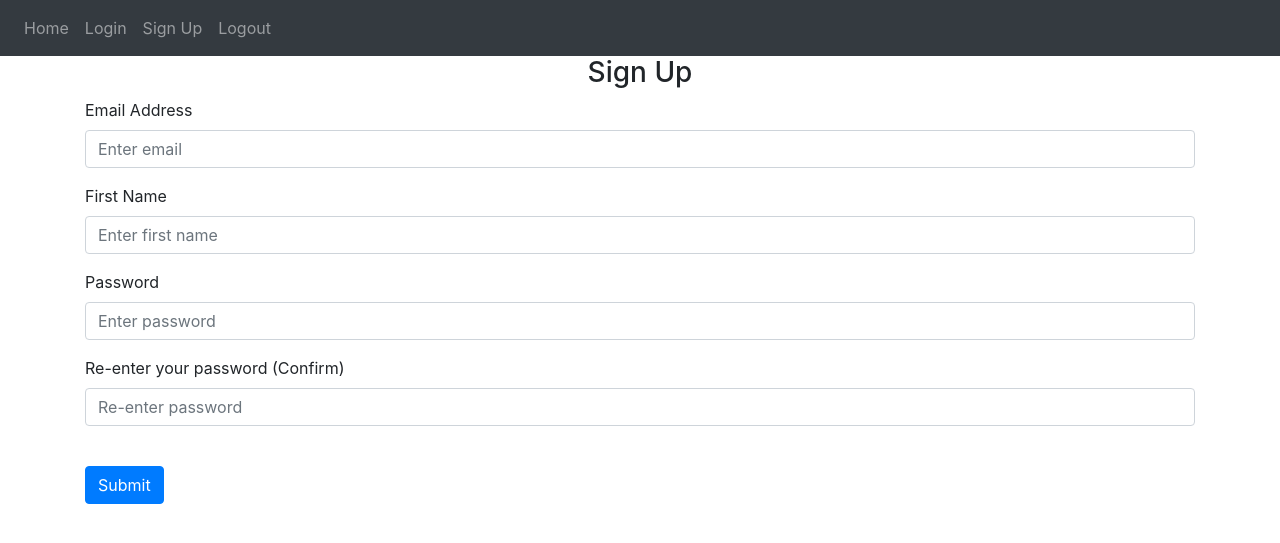
After one commit to kelvintanwm/website, a Flask app: template website/templates/sign_up.html in a window 1280 px wide. The commit adds this page. Shown: the top 543 px of the page. Run offline with Flask 3, Linux system fonts and the light colour scheme; the template is opened without the code that fills it, so the values that code supplies are empty; some libraries are stand-ins or nearby versions.

Commit message:
Created signup and login page

```diff
--- a/website/templates/base.html
+++ b/website/templates/base.html
@@ -2,7 +2,7 @@
 <html>
   <head>
     <meta charset="utf-8" />
-        <meta name = "viewport" content="width=device-width, initial-scale = 1" />
+    <meta name="viewport" content="width=device-width, initial-scale = 1" />
     <link
       rel="stylesheet"
       href="https://stackpath.bootstrapcdn.com/bootstrap/4.4.1/css/bootstrap.min.css"
@@ -16,23 +16,46 @@
     />
 
     <title>{% block title %}Home{% endblock%}</title>
-
   </head>
 
   <body>
-        <nav class = "navbar navbar-expand-lg navbar-dark bg-dark">
-            <button class = "navbar-toggler" type = "button" data-toggle="collapse" data-target ="#navbar">
-                <span class=  "navbar-toggler-icon"></span>
+    <nav class="navbar navbar-expand-lg navbar-dark bg-dark">
+      <button
+        class="navbar-toggler"
+        type="button"
+        data-toggle="collapse"
+        data-target="#navbar"
+      >
+        <span class="navbar-toggler-icon"></span>
       </button>
-            <div class = "collapse navbar-collapse" id="navbar">
-                <div class ="navbar-nav">
-                    <a class ="nav-item nav-link" id ="login" href="/login">Login</a>
-                    <a class ="nav-item nav-link" id ="login" href="/sign-up">Sign Up</a>
-                    <a class ="nav-item nav-link" id ="login" href="/logout">Logout</a>
-                    <a class ="nav-item nav-link" id ="login" href="/">Home</a>
+      <div class="collapse navbar-collapse" id="navbar">
+        <div class="navbar-nav">
+          <a class="nav-item nav-link" id="login" href="/">Home</a>
+          <a class="nav-item nav-link" id="login" href="/login">Login</a>
+          <a class="nav-item nav-link" id="login" href="/sign-up">Sign Up</a>
+          <a class="nav-item nav-link" id="login" href="/logout">Logout</a>
         </div>
       </div>
     </nav>
+
+    {% with messages = get_flashed_messages(with_categories=true) %} {% if
+    messages %} {% for category, message in messages %} {% if category
+    =='input_error' %}
+    <div class="alert alert-danger alter-dismissable fade show" role="alert">
+      {{ message }}
+      <button type="button" class="close" data-dismiss="alert">
+        <span aria-hidden="true">&times;</span>
+      </button>
+    </div>
+    {% else %}
+    <div class="alert alert-success alter-dismissable fade show" role="alert">
+      {{ message }}
+      <button type="button" class="close" data-dismiss="alert">
+        <span aria-hidden="true">&times;</span>
+      </button>
+    </div>
+    {% endif %} {% endfor %} {% endif %}{% endwith %}
+    <div class="container">{% block content %} {% endblock %}</div>
 
     <script
       src="https://code.jquery.com/jquery-3.2.1.slim.min.js"
@@ -51,9 +74,8 @@
     ></script>
 
     <script>
-            type = "text/javascript"
-            src = "{{url_for('static',filename ='index.js') }}" <!--python expression -->
+      type = "text/javascript";
+      src = "{{url_for('static',filename ='index.js') }}"; <!--python expression -->
     </script>
-
   </body>
 </html>
--- a/website/templates/home.html
+++ b/website/templates/home.html
@@ -1,2 +1,6 @@
 {% extends "base.html" %}
-{% block title %}Changed{% endblock%}
+{% block title %}Home{% endblock%}
+
+{% block content %}
+<h1> This is the homepage</h1>
+{% endblock %}
--- /dev/null
+++ b/website/templates/sign_up.html
@@ -0,0 +1,50 @@
+{% extends "base.html" %} {% block title %}Sign Up{% endblock%} {% block content
+%}
+<form method="POST">
+  <h3 align="center">Sign Up</h3>
+  <div class="form-group">
+    <label for="email">Email Address</label>
+    <input
+      type="email"
+      class="form-control"
+      id="email"
+      name="email"
+      placeholder="Enter email"
+    />
+  </div>
+  <div class="form-group">
+    <label for="firstName">First Name</label>
+    <input
+      type="text"
+      class="form-control"
+      id="firstName"
+      name="firstName"
+      placeholder="Enter first name"
+    />
+  </div>
+
+  <div class="form-group">
+    <label for="password1">Password</label>
+    <input
+      type="password"
+      class="form-control"
+      id="password1"
+      name="password1"
+      placeholder="Enter password"
+    />
+  </div>
+
+  <div class="form-group">
+    <label for="password2">Re-enter your password (Confirm)</label>
+    <input
+      type="password"
+      class="form-control"
+      id="password2"
+      name="password2"
+      placeholder="Re-enter password"
+    />
+  </div>
+  <br />
+  <button type="submit" class="btn btn-primary">Submit</button>
+</form>
+{% endblock %}
```
Also changed, not shown: website/auth.py (+26 -5 lines), website/templates/login.html (added, +30 -0 lines). Lines whose indentation alone changed are shown as unchanged.
